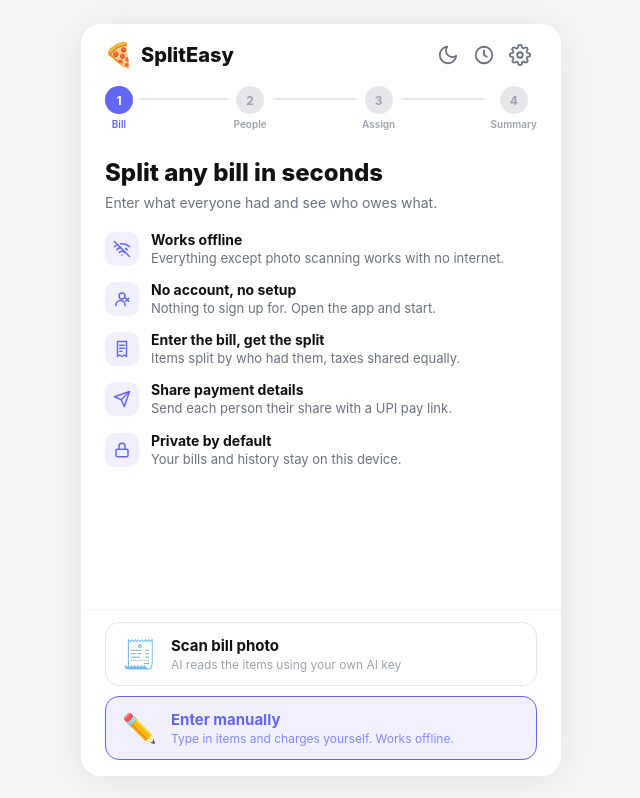
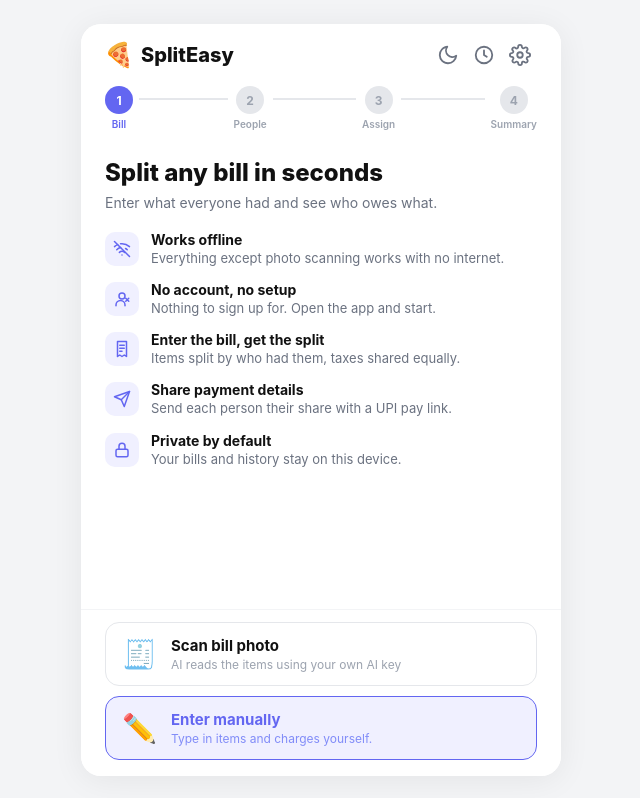
Before and after one commit to abhishek-bruno/bill-splitter, a React (Vite) app: page / in a window 1280 px wide. Shown: the whole page, without its empty margins (319-959 px from the left). Built offline with nearby package versions, Linux system fonts and the light colour scheme.

Commit message:
Drop "Works offline" from the Enter manually button

```diff
--- a/src/BillSplitter.jsx
+++ b/src/BillSplitter.jsx
@@ -386,7 +386,7 @@ function BillStep({ initial, onDone, onReset, keyVersion, mode, setMode, onBack
             <span style={{ fontSize: 28 }}>✏️</span>
             <span>
               <span style={{ display: "block", fontWeight: 700, fontSize: 15, color: scanDefault ? "var(--text)" : "var(--accent)" }}>Enter manually</span>
-              <span style={{ display: "block", fontSize: 12, color: scanDefault ? "var(--subtle)" : "var(--accent-muted)", marginTop: 2 }}>Type in items and charges yourself. Works offline.</span>
+              <span style={{ display: "block", fontSize: 12, color: scanDefault ? "var(--subtle)" : "var(--accent-muted)", marginTop: 2 }}>Type in items and charges yourself.</span>
             </span>
           </button>
         </div>
```
